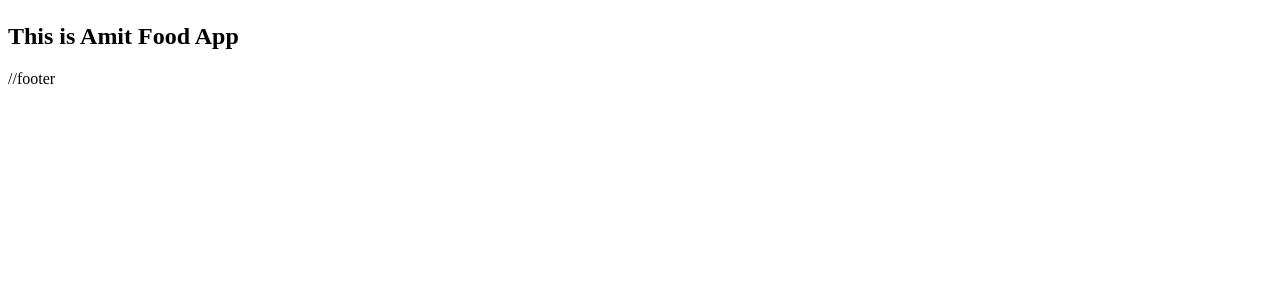
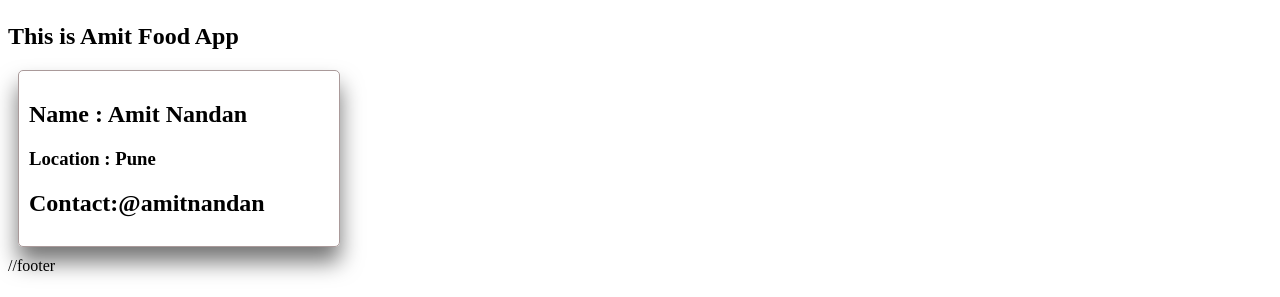
Before and after one commit to amitnandan/React_CompleteDev, a React (Vite) app: page /about in a window 1280 px wide. Shown: the part 206-503 px from the top of the page. Built offline with nearby package versions, Linux system fonts and the light colour scheme.

Commit message:
make about page change

```diff
--- a/index.css
+++ b/index.css
@@ -32,7 +32,7 @@
   border-radius: 5px;
   box-shadow: 0 15px 22px #0000008a;
   display: flex;
-  height: 300px;
+  height: 400px;
   flex-direction: column;
 }
 
@@ -136,3 +136,16 @@
   transform: translateY(-5px);
   transition: transform 0.2s;
 }
+
+.user-card {
+  padding: 10px;
+  width: 300px;
+  margin: 10px;
+  border: 1px solid #aa9a9a;
+  border-radius: 5px;
+  box-shadow: 0 15px 22px #0000008a;
+  display: flex;
+  flex-direction: column;
+  flex-wrap: wrap;
+  overflow: hidden;
+}
--- a/src/components/About.js
+++ b/src/components/About.js
@@ -1,10 +1,11 @@
 import React from "react";
-
+import User from "./Userr";
 const About = () => {
   return (
     <div className="About">
       <h1>About</h1>
       <h2>This is Amit Food App </h2>
+      <User />
     </div>
   );
 };
--- a/src/components/Body.js
+++ b/src/components/Body.js
@@ -99,10 +99,11 @@ const Body = () => {
         <button
           className="filter-btn"
           onClick={() => {
-            filteredlistofResturants = listofResturants.filter(
+            let filteredListResturants = listofResturants.filter(
               (res) => res.info.avgRating > 4.0
             );
-            setListOfResturants(filteredlistofResturants);
+            console.log(filteredListResturants);
+            setFilteredResturants(filteredListResturants);
           }}
         >
           Top Rated Resturants
--- /dev/null
+++ b/src/components/Userr.js
@@ -0,0 +1,15 @@
+import React from "react";
+
+const User = () => {
+  return (
+    <div className="user-card">
+      <div>
+        <h2>Name : Amit Nandan</h2>
+        <h3>Location : Pune</h3>
+        <h2>Contact:@amitnandan</h2>
+      </div>
+    </div>
+  );
+};
+
+export default User;
```
